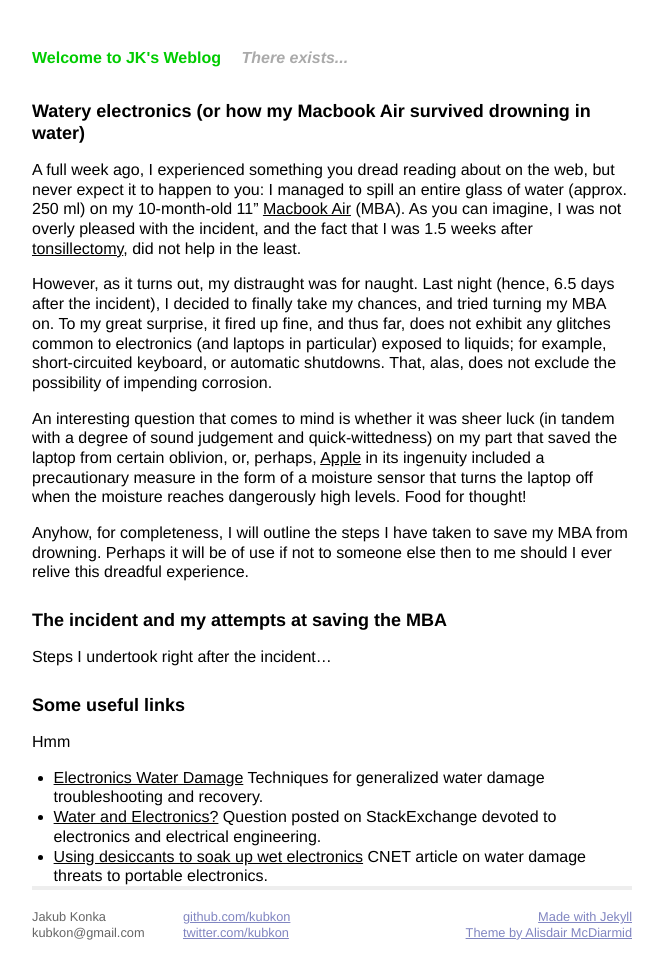
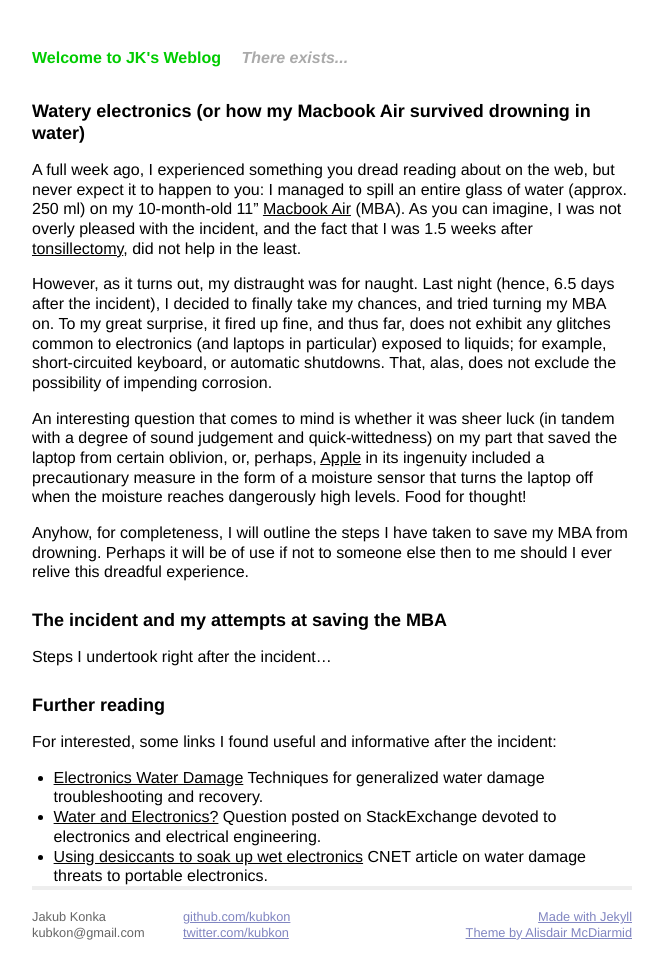
Before and after one commit to kubkon/kubkon.github.com, a Jekyll site: the page built from _posts/2012-08-23-watery-electronics.md, in a window 1280 px wide. Shown: the whole page, without its empty margins (308-971 px from the left). Built offline with Jekyll 4.4.1, drawn with Linux system fonts in a browser that asks for light colours; Markdown is read by kramdown in place of the engine named in the settings.

Commit message:
Finish drafting further reading section in post on watery electronics

```diff
--- a/_posts/2012-08-23-watery-electronics.md
+++ b/_posts/2012-08-23-watery-electronics.md
@@ -17,9 +17,9 @@
 
 Steps I undertook right after the incident...
 
-## Some useful links
+## Further reading
 
-Hmm
+For interested, some links I found useful and informative after the incident:
 
 + [Electronics Water Damage](http://www.ifixit.com/Wiki/Electronics_Water_Damage) Techniques for generalized water damage troubleshooting and recovery.
 + [Water and Electronics?](http://electronics.stackexchange.com/questions/14196/water-and-electronics) Question posted on StackExchange devoted to electronics and electrical engineering.
```
